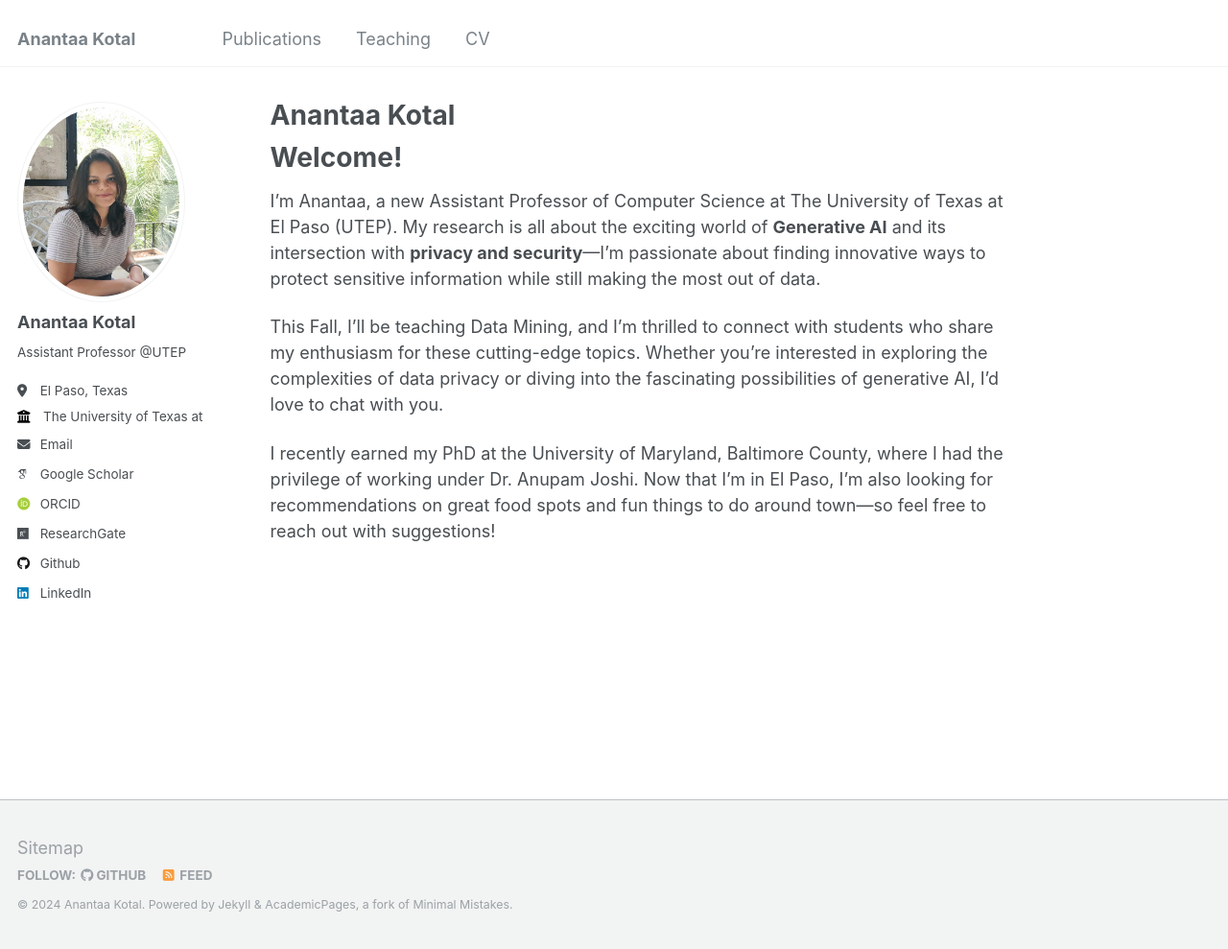
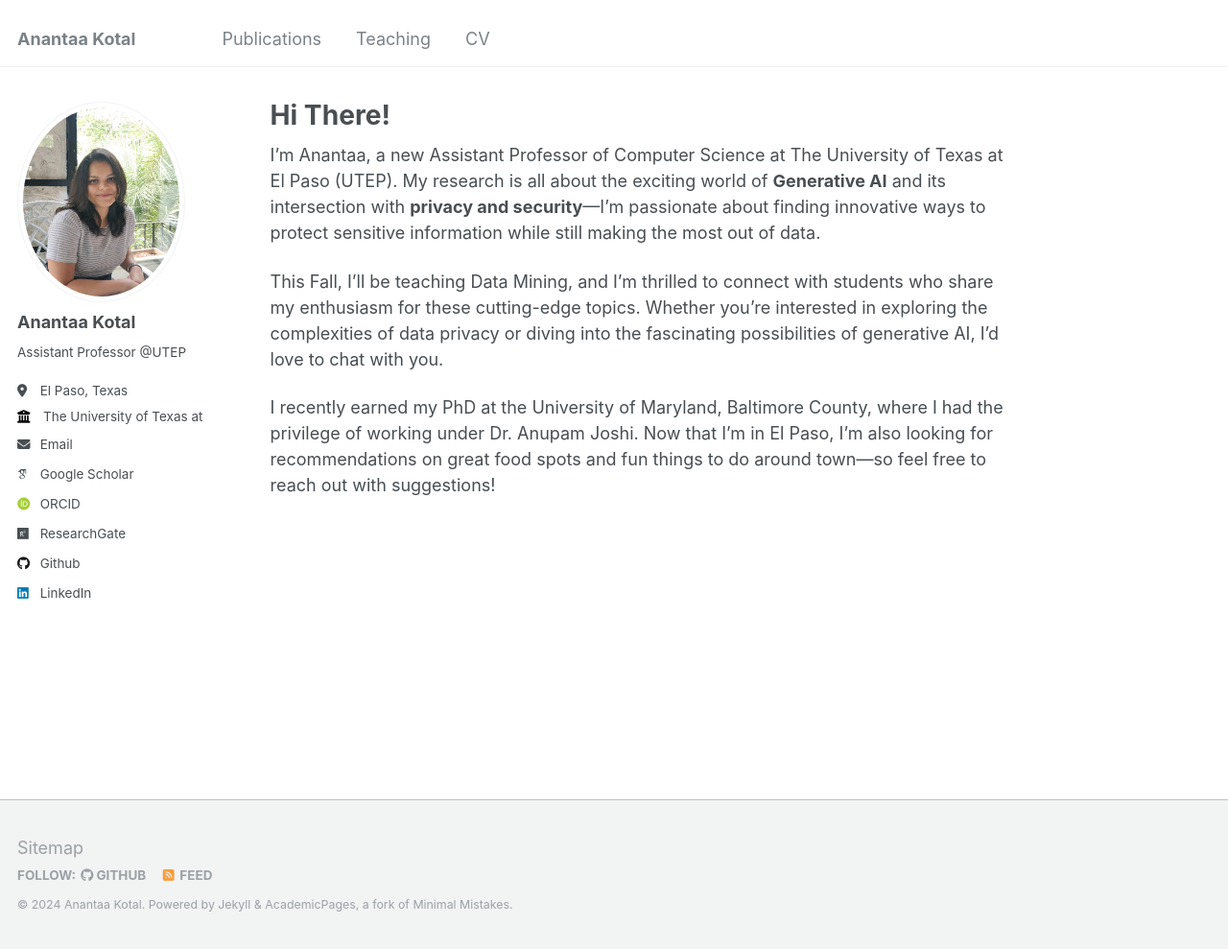
Before and after one commit to AnantaaKotal/AnantaaKotal.github.io, a Jekyll site: the page built from _pages/about.md, in a window 1280 px wide and 989 px high. Shown: the whole window at 96% size. Built offline with Jekyll 4.4.1, drawn with Linux system fonts in a browser that asks for light colours; some web fonts are replaced.

Commit message:
Update landing page

```diff
--- a/_pages/about.md
+++ b/_pages/about.md
@@ -1,13 +1,11 @@
 ---
 permalink: /
-title: "Anantaa Kotal"
+title: "Hi There!"
 author_profile: true
 redirect_from:
   - /about/
   - /about.html
 ---
-Welcome!
-======
 I'm Anantaa, a new Assistant Professor of Computer Science at The University of Texas at El Paso (UTEP). My research is all about the exciting world of **Generative AI** and its intersection with **privacy and security**—I’m passionate about finding innovative ways to protect sensitive information while still making the most out of data.
 
 This Fall, I’ll be teaching Data Mining, and I’m thrilled to connect with students who share my enthusiasm for these cutting-edge topics. Whether you’re interested in exploring the complexities of data privacy or diving into the fascinating possibilities of generative AI, I’d love to chat with you.
```
Also changed, not shown: 1 other file.
